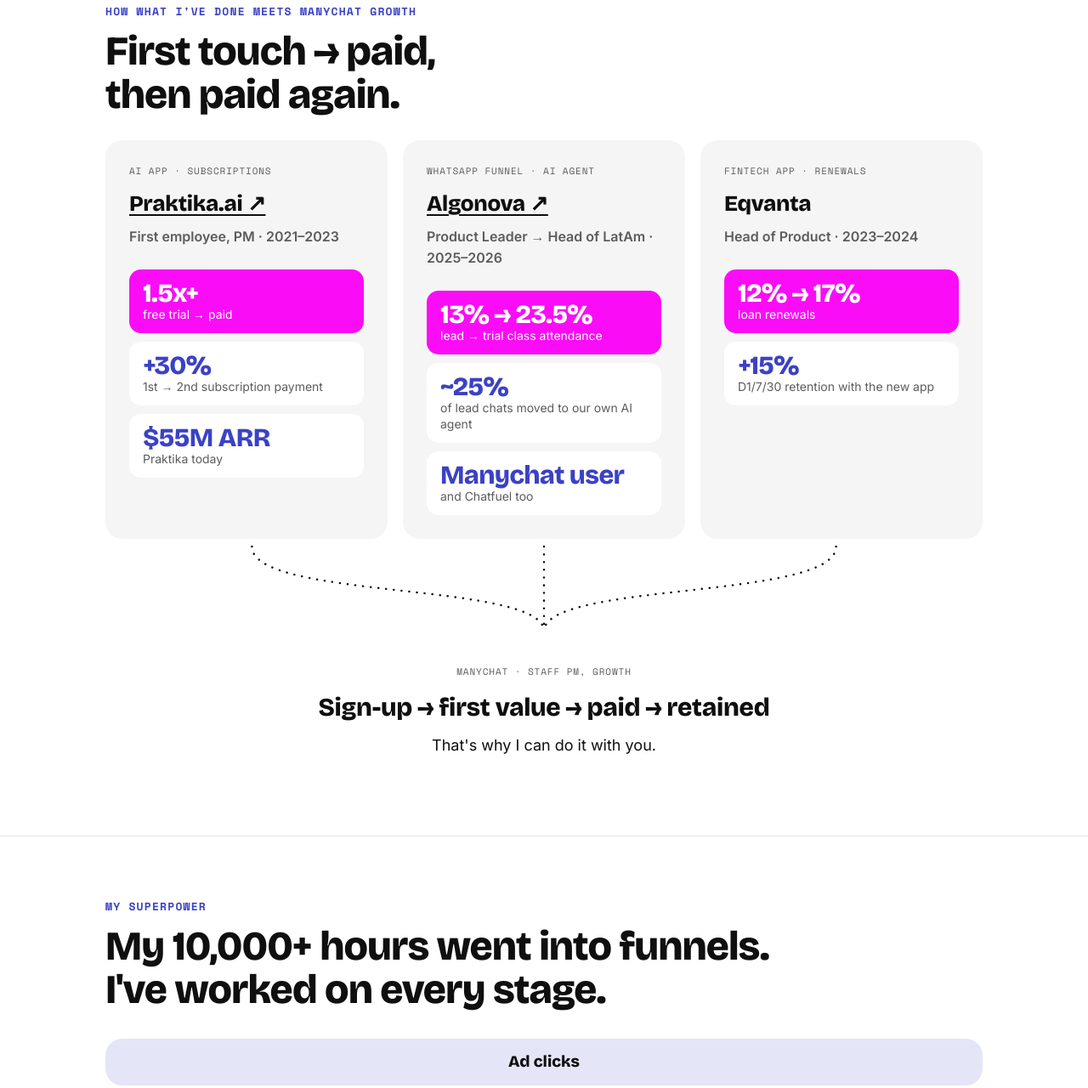
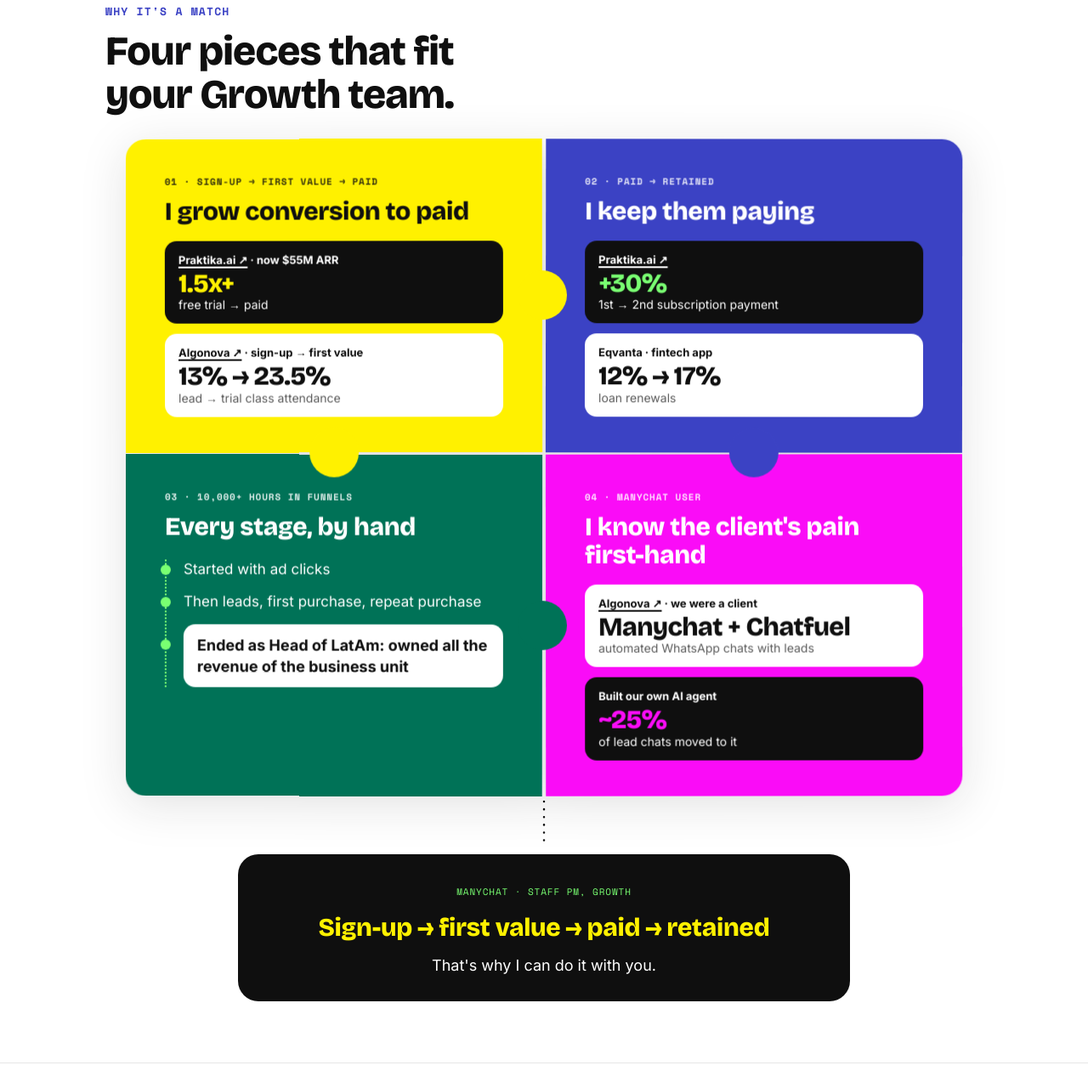
Before and after one commit to pavelkokora-oss/pavel-x-manychat, a plain HTML site: page index.html in a window 1280 px wide. Shown: the part 705-1985 px from the top of the page at 85% size. Drawn offline with nearby package versions, Linux system fonts and the light colour scheme.

Commit message:
Four puzzle pieces in Manychat colours
Co-Authored-By: Claude Opus 5.5 <noreply@anthropic.com>

```diff
--- a/index.html
+++ b/index.html
@@ -270,9 +270,79 @@
   .video-badge { background:#fa0cf7; color:#ffffff; font-family:var(--font-head); font-weight:800; font-size:17px; padding:8px 16px 9px; border-radius:999px; transform:rotate(-4deg); }
   body > footer { display:none !important; }
   .cta .wrap::before { content:""; display:block; width:200px; height:200px; border-radius:50%; background:url(pavel-cta.jpg) center/cover no-repeat; margin:0 0 28px; border:4px solid #fa0cf7; }
+  /* four puzzle pieces in Manychat colours (manychat.com: #fff100, #3b42c4, #007257, #fa0cf7, #0f0f0f) */
+  .halves { overflow-x:clip; }
+  .halves .half-role:empty, .halves .half ul:empty { display:none; }
+  .halves .half { --pc:#fff100; --pink:#0f0f0f; border:0; box-shadow:none; color:#ffffff; }
+  .halves .half:nth-child(1) { background:#fff100; color:#0f0f0f; --hlv:#fff100; }
+  .halves .half:nth-child(2) { background:#3b42c4; --hlv:#79ff72; }
+  .halves .half:nth-child(3) { background:#007257; --hlv:#79ff72; }
+  .halves .half:nth-child(4) { background:#fa0cf7; --hlv:#fa0cf7; }
+  .halves .half h3 { color:inherit; font-size:clamp(24px,2.4vw,30px); line-height:1.1; margin:0 0 6px; }
+  .halves .half .half-tag { color:inherit; opacity:.85; font-weight:700; }
+  .halves .half-num.multi { background:#ffffff; color:#0f0f0f; border-radius:14px; padding:12px 16px; margin-top:12px; }
+  .halves .half-num.multi small { display:block; font-size:13px; font-weight:700; color:#0f0f0f; margin-bottom:2px; }
+  .halves .half-num.multi small .half-link { color:#0f0f0f; text-decoration-thickness:1.5px; text-underline-offset:3px; }
+  .halves .half-num.multi b { color:#0f0f0f; }
+  .halves .half-num.multi span { color:#5c5c5c; }
+  .halves .half-num.multi.hl { background:#0f0f0f; }
+  .halves .half-num.multi.hl small, .halves .half-num.multi.hl small .half-link, .halves .half-num.multi.hl span { color:#ffffff; }
+  .halves .half-num.multi.hl b { color:var(--hlv); }
+  /* piece 3: ad clicks → whole business unit, as a timeline */
+  .halves .half:nth-child(3) ul { list-style:none; margin:16px 0 0; padding:0 0 0 20px; border-left:2px dotted #79ff72; }
+  .halves .half:nth-child(3) li { position:relative; margin:0 0 14px; font-size:17px; line-height:1.4; color:#ffffff; }
+  .halves .half:nth-child(3) li::before { content:""; position:absolute; left:-27px; top:6px; width:12px; height:12px; border-radius:50%; background:#79ff72; }
+  .halves .half:nth-child(3) li:last-child { margin-bottom:0; background:#ffffff; color:#0f0f0f; font-weight:700; border-radius:14px; padding:12px 16px; font-size:18px; }
+  .halves .half:nth-child(3) li:last-child::before { top:18px; }
+  @media (min-width:761px) {
+    .halves .half-grid { grid-template-columns:repeat(2,minmax(0,1fr)); gap:0; max-width:980px; margin-left:auto; margin-right:auto; filter:drop-shadow(0 10px 26px rgba(15,15,15,.12)); }
+    .halves .half { position:relative; border-radius:0; padding:42px 46px; }
+    .halves .half:nth-child(1) { border-top-left-radius:24px; z-index:3; }
+    .halves .half:nth-child(2) { border-top-right-radius:24px; z-index:2; }
+    .halves .half:nth-child(3) { border-bottom-left-radius:24px; z-index:2; }
+    .halves .half:nth-child(4) { border-bottom-right-radius:24px; z-index:1; }
+    .halves .half::before, .halves .half::after { content:""; position:absolute; width:58px; height:58px; border-radius:50%; background:inherit; display:none; }
+    .halves .half:nth-child(1)::after, .halves .half:nth-child(3)::after { display:block; right:-29px; top:calc(50% - 29px); }
+    .halves .half:nth-child(1)::before, .halves .half:nth-child(2)::before { display:block; bottom:-29px; left:calc(50% - 29px); }
+    .half-arrows { display:none; }
+    .half-arrows-mobile { display:block; }
+    .halves .half-grid { --q: calc(1 - var(--p, 1)); }
+    .halves .half:nth-child(1) { transform:translate(calc(-60px * var(--q)), calc(-44px * var(--q))) rotate(calc(-2deg * var(--q))); }
+    .halves .half:nth-child(2) { transform:translate(calc(60px * var(--q)), calc(-44px * var(--q))) rotate(calc(2deg * var(--q))); }
+    .halves .half:nth-child(3) { transform:translate(calc(-60px * var(--q)), calc(44px * var(--q))) rotate(calc(1.5deg * var(--q))); }
+    .halves .half:nth-child(4) { transform:translate(calc(60px * var(--q)), calc(44px * var(--q))) rotate(calc(-1.5deg * var(--q))); }
+    .halves .half { will-change:transform; }
+  }
+  @media (max-width:760px) { .halves .half { border-radius:20px; } .halves .half-num.multi b { font-size:26px; } }
+  .half-join.target { background:#0f0f0f; color:#ffffff; border:0; border-radius:24px; padding:28px var(--card-pad); }
+  .half-join.target h3 { color:#fff100; }
+  .half-join.target p { color:#ffffff; }
+  .half-join.target .half-tag { color:#79ff72; }
+  .half-arrows path, .half-arrows-mobile path { stroke:#0f0f0f; }
+
 </style>
 </head>
 <body>
+<script>
+/* Puzzle pieces start apart and slide together while the block scrolls into view (desktop only). */
+document.addEventListener('DOMContentLoaded', function () {
+  var grid = document.querySelector('.halves .half-grid');
+  if (!grid) return;
+  var mq = window.matchMedia('(min-width:761px)'), rm = window.matchMedia('(prefers-reduced-motion: reduce)');
+  var ticking = false;
+  function update() {
+    ticking = false;
+    if (!mq.matches || rm.matches) { grid.style.setProperty('--p', 1); return; }
+    var vh = window.innerHeight, top = grid.getBoundingClientRect().top;
+    var p = (vh - top) / (vh * 0.75);
+    grid.style.setProperty('--p', Math.max(0, Math.min(1, p)).toFixed(3));
+  }
+  function onScroll() { if (!ticking) { ticking = true; requestAnimationFrame(update); } }
+  window.addEventListener('scroll', onScroll, { passive: true });
+  window.addEventListener('resize', onScroll);
+  update();
+});
+</script>
 
 <section class="hero">
   <div class="wrap">
@@ -307,53 +377,39 @@
 
 <section class="band halves" id="match">
   <div class="wrap">
-    <p class="kicker">How what I&#x27;ve done meets Manychat Growth</p>
-    <h2>First touch → paid,<br>then paid again.</h2>
-    <div class="half-grid" style="--cols:3">
+    <p class="kicker">Why it&#x27;s a match</p>
+    <h2>Four pieces that fit<br>your Growth team.</h2>
+    <div class="half-grid" style="--cols:4">
       <div class="half">
-        <span class="half-tag">AI app · Subscriptions</span>
-        <h3><a class="half-link" href="https://praktika.ai/" target="_blank" rel="noopener">Praktika.ai ↗</a></h3>
-        <p class="half-role">First employee, PM · 2021–2023</p><div class="half-num multi hl"><b>1.5x+</b><span>free trial → paid</span></div><div class="half-num multi"><b>+30%</b><span>1st → 2nd subscription payment</span></div><div class="half-num multi"><b>$55M ARR</b><span>Praktika today</span></div>
+        <span class="half-tag">01 · Sign-up → first value → paid</span>
+        <h3>I grow conversion to paid</h3>
+        <p class="half-role"></p><div class="half-num multi hl"><small><a class="half-link" href="https://praktika.ai/" target="_blank" rel="noopener">Praktika.ai ↗</a> · now $55M ARR</small><b>1.5x+</b><span>free trial → paid</span></div><div class="half-num multi"><small><a class="half-link" href="https://algonova.com/" target="_blank" rel="noopener">Algonova ↗</a> · sign-up → first value</small><b>13% → 23.5%</b><span>lead → trial class attendance</span></div>
         <ul></ul>
       </div>
       <div class="half">
-        <span class="half-tag">WhatsApp funnel · AI agent</span>
-        <h3><a class="half-link" href="https://algonova.com/" target="_blank" rel="noopener">Algonova ↗</a></h3>
-        <p class="half-role">Product Leader → Head of LatAm · 2025–2026</p><div class="half-num multi hl"><b>13% → 23.5%</b><span>lead → trial class attendance</span></div><div class="half-num multi"><b>~25%</b><span>of lead chats moved to our own AI agent</span></div><div class="half-num multi"><b>Manychat user</b><span>and Chatfuel too</span></div>
+        <span class="half-tag">02 · Paid → retained</span>
+        <h3>I keep them paying</h3>
+        <p class="half-role"></p><div class="half-num multi hl"><small><a class="half-link" href="https://praktika.ai/" target="_blank" rel="noopener">Praktika.ai ↗</a></small><b>+30%</b><span>1st → 2nd subscription payment</span></div><div class="half-num multi"><small>Eqvanta · fintech app</small><b>12% → 17%</b><span>loan renewals</span></div>
         <ul></ul>
       </div>
       <div class="half">
-        <span class="half-tag">Fintech app · Renewals</span>
-        <h3>Eqvanta</h3>
-        <p class="half-role">Head of Product · 2023–2024</p><div class="half-num multi hl"><b>12% → 17%</b><span>loan renewals</span></div><div class="half-num multi"><b>+15%</b><span>D1/7/30 retention with the new app</span></div>
+        <span class="half-tag">03 · 10,000+ hours in funnels</span>
+        <h3>Every stage, by hand</h3>
+        <p class="half-role"></p>
+        <ul><li>Started with ad clicks</li><li>Then leads, first purchase, repeat purchase</li><li>Ended as Head of LatAm: owned all the revenue of the business unit</li></ul>
+      </div>
+      <div class="half">
+        <span class="half-tag">04 · Manychat user</span>
+        <h3>I know the client&#x27;s pain first-hand</h3>
+        <p class="half-role"></p><div class="half-num multi"><small><a class="half-link" href="https://algonova.com/" target="_blank" rel="noopener">Algonova ↗</a> · we were a client</small><b>Manychat + Chatfuel</b><span>automated WhatsApp chats with leads</span></div><div class="half-num multi hl"><small>Built our own AI agent</small><b>~25%</b><span>of lead chats moved to it</span></div>
         <ul></ul>
       </div>
     </div>
     <svg class="half-arrows" viewBox="0 0 1000 150" preserveAspectRatio="none" aria-hidden="true">
-      <path d="M167,4 C167,90 500,60 500,140"/><path d="M500,4 C500,90 500,60 500,140"/><path d="M833,4 C833,90 500,60 500,140"/>
+      <path d="M125,4 C125,90 500,60 500,140"/><path d="M375,4 C375,90 500,60 500,140"/><path d="M625,4 C625,90 500,60 500,140"/><path d="M875,4 C875,90 500,60 500,140"/>
     </svg>
     <svg class="half-arrows-mobile" viewBox="0 0 20 60" aria-hidden="true"><path d="M10,2 L10,56"/></svg>
     <div class="half-join target"><span class="half-tag">Manychat · Staff PM, Growth</span><h3>Sign-up → first value → paid → retained</h3><p>That&#x27;s why I can do it with you.</p></div>
-  </div>
-</section>
-<section class="band funnel-band" id="superpower">
-  <div class="wrap">
-    <p class="kicker">My superpower</p>
-    <h2>My 10,000+ hours went into funnels.<br>I&#x27;ve worked on every stage.</h2>
-    <div class="funnel">
-      <div class="funnel-step solo" style="--i:0; --n:3">
-        <b>Ad clicks</b>
-      </div>
-      <div class="funnel-step solo" style="--i:1; --n:3">
-        <b>Landing page → lead</b>
-      </div>
-      <div class="funnel-step deep solo" style="--i:2; --n:3">
-        <b>Lead → first purchase</b>
-      </div>
-      <div class="funnel-step deep solo" style="--i:3; --n:3">
-        <b>First purchase → repeated purchase</b>
-      </div>
-    </div>
   </div>
 </section>
 
```
